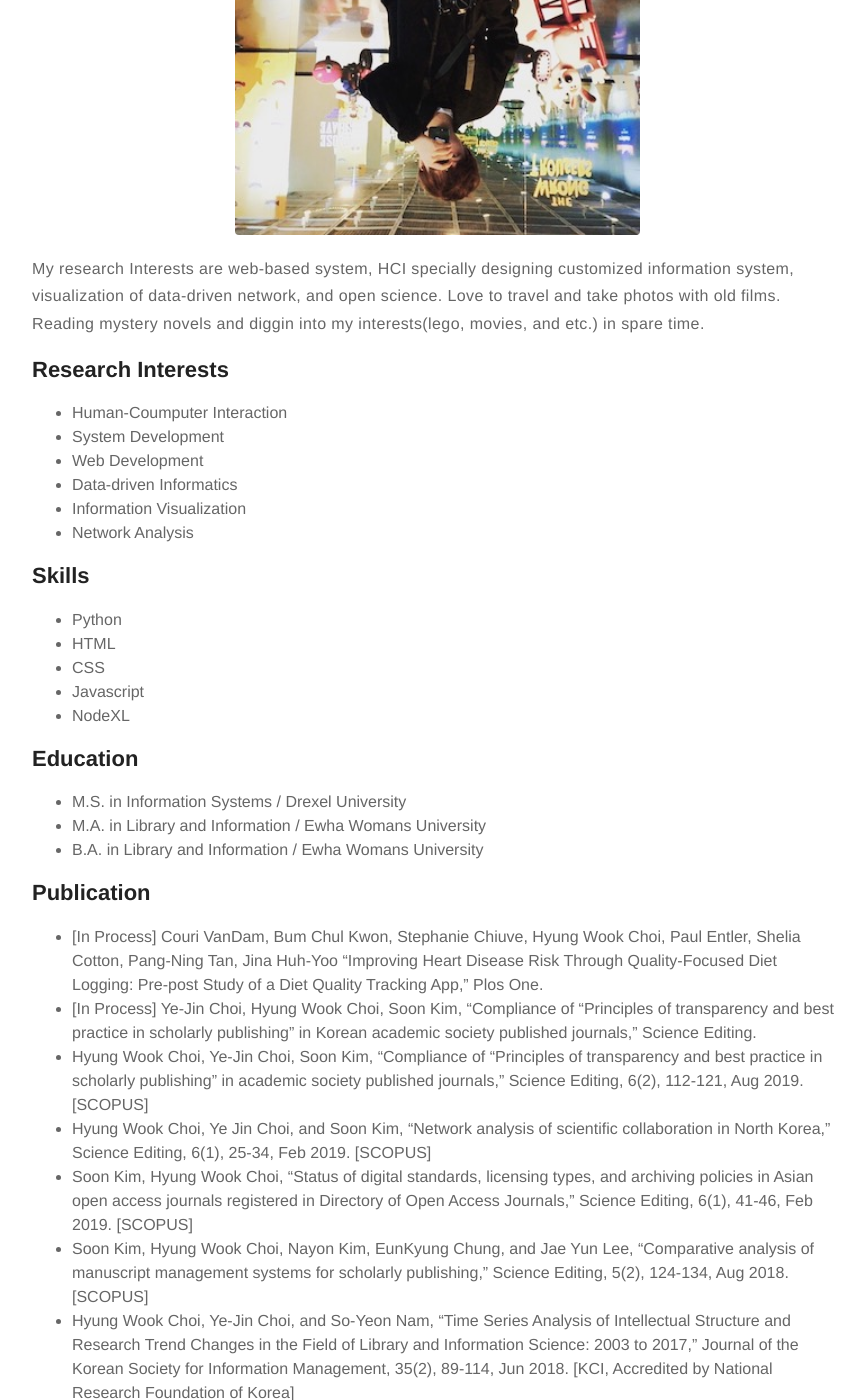
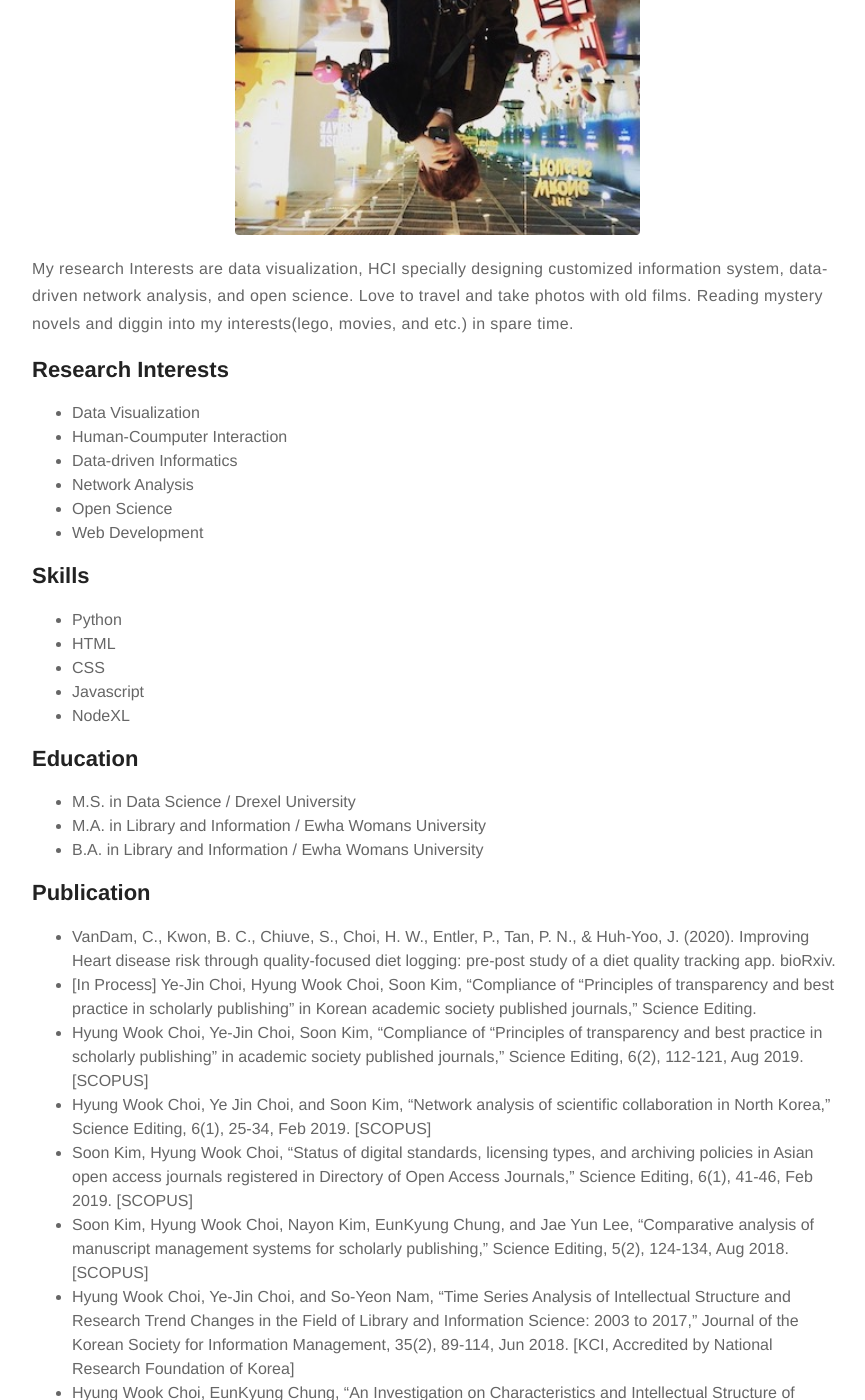
Before and after one commit to choihywook/choihywook.github.io, a Jekyll site: the page built from about.md, in a window 1280 px wide and 1400 px high, scrolled down 396 px. Shown: the whole window, without its empty margins (203-1068 px from the left). Built offline with Jekyll 4.4.1, drawn with Linux system fonts in a browser that asks for light colours.

Commit message:
Changed bio
Updated publication, major, research interest

```diff
--- a/about.md
+++ b/about.md
@@ -4,16 +4,17 @@ layout: page
 ---
 ![Profile Image]({{site.url}}/{{site.picture}})
 
-<p>My research Interests are web-based system, HCI specially designing customized information system, visualization of data-driven network, and open science. Love to travel and take photos with old films. Reading mystery novels and diggin into my interests(lego, movies, and etc.) in spare time.</p>
+<p>My research Interests are data visualization, HCI specially designing customized information system, data-driven network analysis, and open science. Love to travel and take photos with old films. Reading mystery novels and diggin into my interests(lego, movies, and etc.) in spare time.</p>
 <h2>Research Interests</h2>
 <ul class="skill-list">
+  <li>Data Visualization</li>
 	<li>Human-Coumputer Interaction</li>
-	<li>System Development</li>
- 	<li>Web Development</li>
 	<li>Data-driven Informatics</li>
-	<li>Information Visualization</li>
 	<li>Network Analysis</li>
+  <li>Open Science</li>
+  <li>Web Development</li>
 </ul>
+
 
 <h2>Skills</h2>
 <ul class="skill-list">
@@ -23,18 +24,16 @@ layout: page
 	<li>Javascript</li>
 	<li>NodeXL</li>
 </ul>
-
-
 <h2>Education</h2>
 <ul>
-	<li>M.S. in Information Systems / Drexel University</li>
+	<li>M.S. in Data Science / Drexel University</li>
 	<li>M.A. in Library and Information / Ewha Womans University</li>
 	<li>B.A. in Library and Information / Ewha Womans University</li>
 </ul>
 
 <h2>Publication</h2>
 <ul>
-	<li>[In Process] Couri VanDam, Bum Chul Kwon, Stephanie Chiuve, Hyung Wook Choi, Paul Entler, Shelia Cotton, Pang-Ning Tan, Jina Huh-Yoo “Improving Heart Disease Risk Through Quality-Focused Diet Logging: Pre-post Study of a Diet Quality Tracking App,” Plos One.</li>
+	<li>VanDam, C., Kwon, B. C., Chiuve, S., Choi, H. W., Entler, P., Tan, P. N., & Huh-Yoo, J. (2020). Improving Heart disease risk through quality-focused diet logging: pre-post study of a diet quality tracking app. bioRxiv.</li>
   <li>[In Process] Ye-Jin Choi, Hyung Wook Choi, Soon Kim, “Compliance of “Principles of transparency and best practice in scholarly publishing” in Korean academic society published journals,” Science Editing.</li>
   <li>Hyung Wook Choi, Ye-Jin Choi, Soon Kim, “Compliance of “Principles of transparency and best practice in scholarly publishing” in academic society published journals,” Science Editing, 6(2), 112-121, Aug 2019. [SCOPUS]</li>
 	<li>Hyung Wook Choi, Ye Jin Choi, and Soon Kim, “Network analysis of scientific collaboration in North Korea,” Science Editing, 6(1), 25-34, Feb 2019. [SCOPUS]</li>
```
